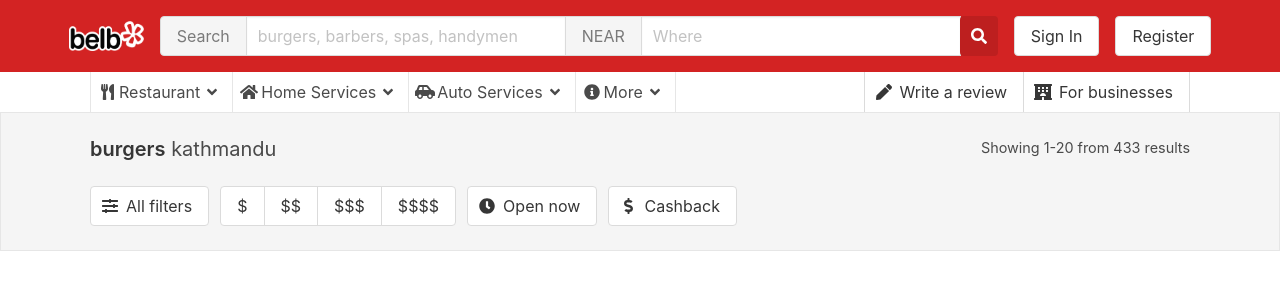
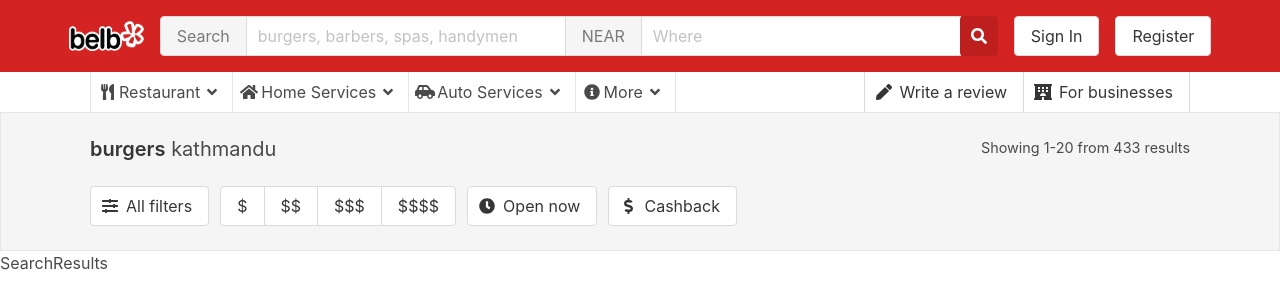
Before and after one commit to Azazel5/Yelp-Frontend, a React (Create React App) app: page /search in a window 1280 px wide. Shown: the top 308 px of the page. Built offline with nearby package versions, Linux system fonts and the light colour scheme.

Commit message:
Created the search results file

```diff
--- a/src/Search/Search.js
+++ b/src/Search/Search.js
@@ -1,6 +1,7 @@
 import React from 'react'
 import Navbar from '../Navbar/Navbar'
 import Subnav from '../Navbar/Subnav/Subnav'
+import SearchResults from './SearchResults/SearchResults'
 import SearchResultsSummary from './SearchResultsSummary/SearchResultsSummary'
 
 export default function Search() {
@@ -9,6 +10,7 @@ export default function Search() {
             <Navbar />
             <Subnav />
             <SearchResultsSummary />
+            <SearchResults />
         </div>
     )
 }
--- /dev/null
+++ b/src/Search/SearchResults/SearchResults.js
@@ -0,0 +1,9 @@
+import React from 'react'
+
+export default function SearchResults() {
+    return (
+        <div>
+            SearchResults
+        </div>
+    )
+}
```
Also changed, not shown: src/Search/SearchResults/SearchResults.module.css (added).
